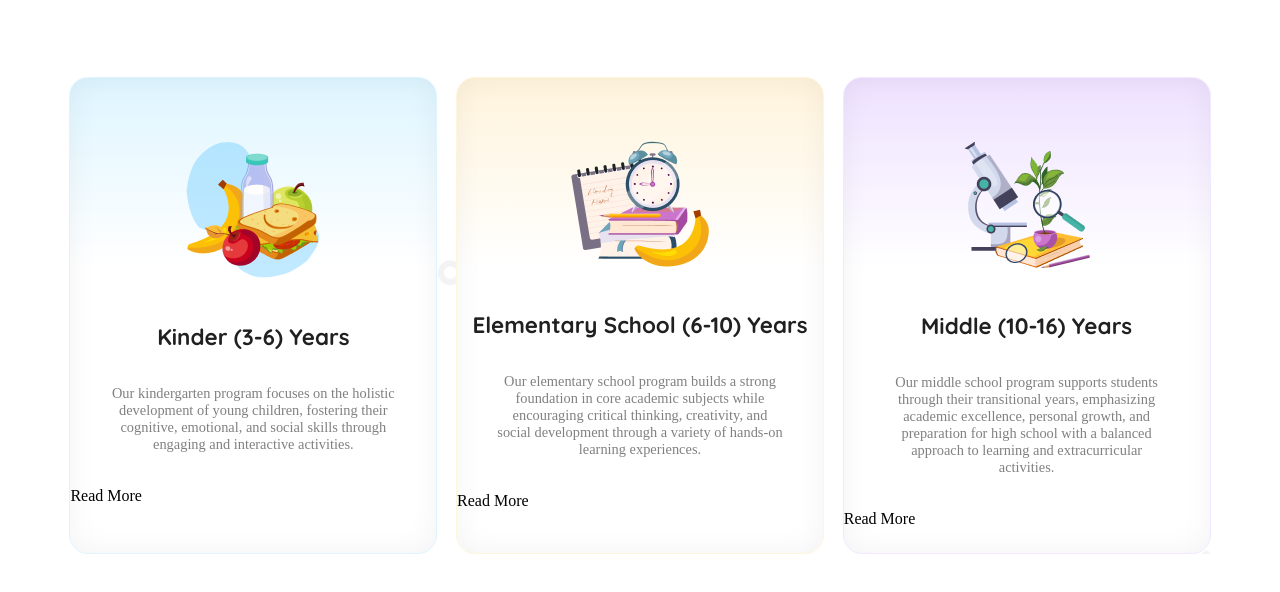
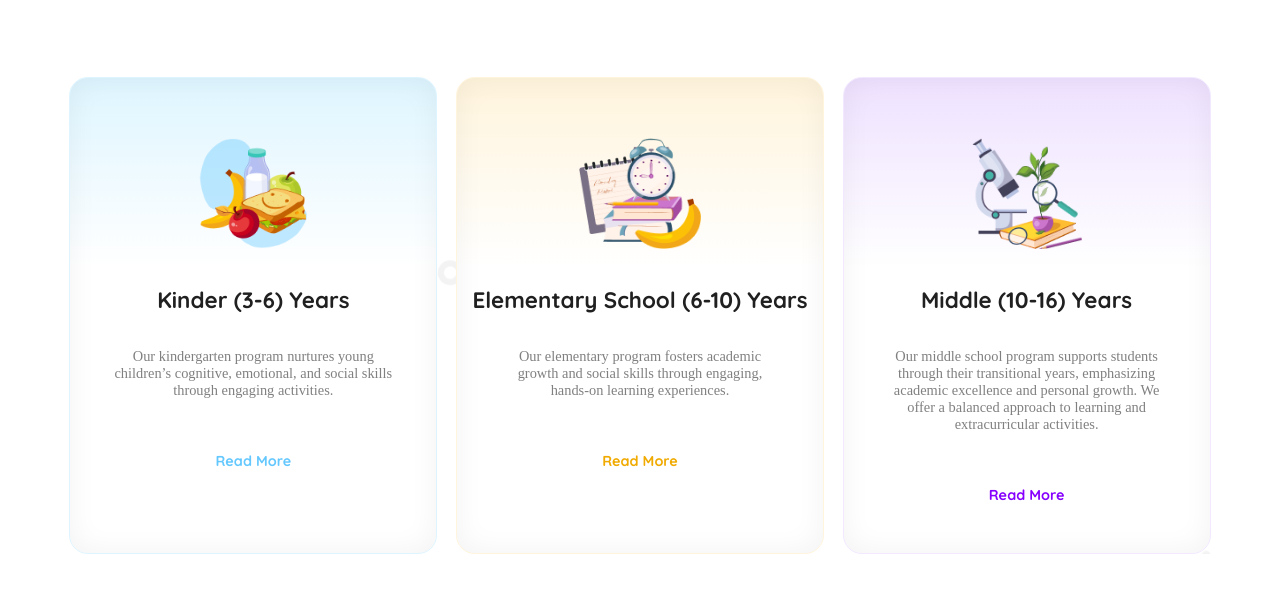
Before and after one commit to noorjp/Assignment2, a plain HTML site: page index.html in a window 1280 px wide. Shown: the part 860-1452 px from the top of the page. Drawn offline with Linux system fonts and the light colour scheme.

Commit message:
SOME UPDATE IN CURRICULUM

```diff
--- a/index.html
+++ b/index.html
@@ -50,21 +50,21 @@
                 <div class="card-1">
                     <div class="img-card display-flex"><img src="assets/kinder.png" alt=""></div>
                     <h1 class="title-card">Kinder (3-6) Years</h1>
-                    <p class="descrption">Our kindergarten program focuses on the holistic development of young children, fostering their cognitive, emotional, and social skills through engaging and interactive activities.</p>
+                    <p class="descrption">Our kindergarten program nurtures young children’s cognitive, emotional, and social skills through engaging activities.</p>
                     <p class="read-1">Read More</p>
 
                 </div>
                 <div class="card-2">
                     <div class="img-card display-flex"><img src="assets/elementary.png" alt=""></div>
                     <h1 class="title-card">Elementary School (6-10) Years</h1>
-                    <p class="descrption">Our elementary school program builds a strong foundation in core academic subjects while encouraging critical thinking, creativity, and social development through a variety of hands-on learning experiences.</p>
-                    <p class="read-1">Read More</p>
+                    <p class="descrption">Our elementary program fosters academic growth and social skills through engaging, hands-on learning experiences.</p>
+                    <p class="read-2">Read More</p>
                 </div>
                 <div class="card-3">
                     <div class="img-card display-flex"><img src="assets/middle.png" alt=""></div>
                     <h1 class="title-card">Middle (10-16) Years</h1>
-                    <p class="descrption">Our middle school program supports students through their transitional years, emphasizing academic excellence, personal growth, and preparation for high school with a balanced approach to learning and extracurricular activities.</p>
-                    <p class="read-1">Read More</p>
+                    <p class="descrption">Our middle school program supports students through their transitional years, emphasizing academic excellence and personal growth. We offer a balanced approach to learning and extracurricular activities.</p>
+                    <p class="read-3">Read More</p>
                 </div>
             </div>
 
--- a/styles/style.css
+++ b/styles/style.css
@@ -3,6 +3,7 @@
 * {
     max-width: 1440px;
     margin: 0 auto;
+
 }
 
 .quicksand-font {
@@ -184,7 +185,10 @@ background: linear-gradient(180.00deg, rgb(222, 245, 255),rgba(255, 255, 255, 0)
 
 .img-card {
     justify-content: center;
-    margin:63px 147px 44px 147px;
+    margin-top: 60px;
+    margin-bottom: 37px;
+    width: 130px;
+    height: 111px;
 }
 
 .title-card {
@@ -202,7 +206,36 @@ font-family: Raleway;
 font-size: 0.9rem;
 font-weight: 500;
 text-align: center;
-margin-bottom: 34px;
 margin-left: 40px;
 margin-right: 40px;
 }
+
+.read-1 {
+color: rgb(100, 200, 255);
+font-family: Quicksand;
+font-size: 0.9rem;
+font-weight: 700;
+text-align: center;
+margin-bottom: 53.6px;
+margin-top: 53px;
+}
+
+.read-2{
+    color: rgb(240, 170, 0);
+    font-family: Quicksand;
+    font-size: 0.9rem;
+    font-weight: 700;
+    text-align: center;
+    margin-bottom: 53.6px;
+    margin-top: 53px;
+    }
+
+    .read-3 {
+        color: rgb(135, 0, 255);
+        font-family: Quicksand;
+        font-size: 0.9rem;
+        font-weight: 700;
+        text-align: center;
+        margin-top: 53px;
+        margin-bottom: 53.6px;
+        }
```
